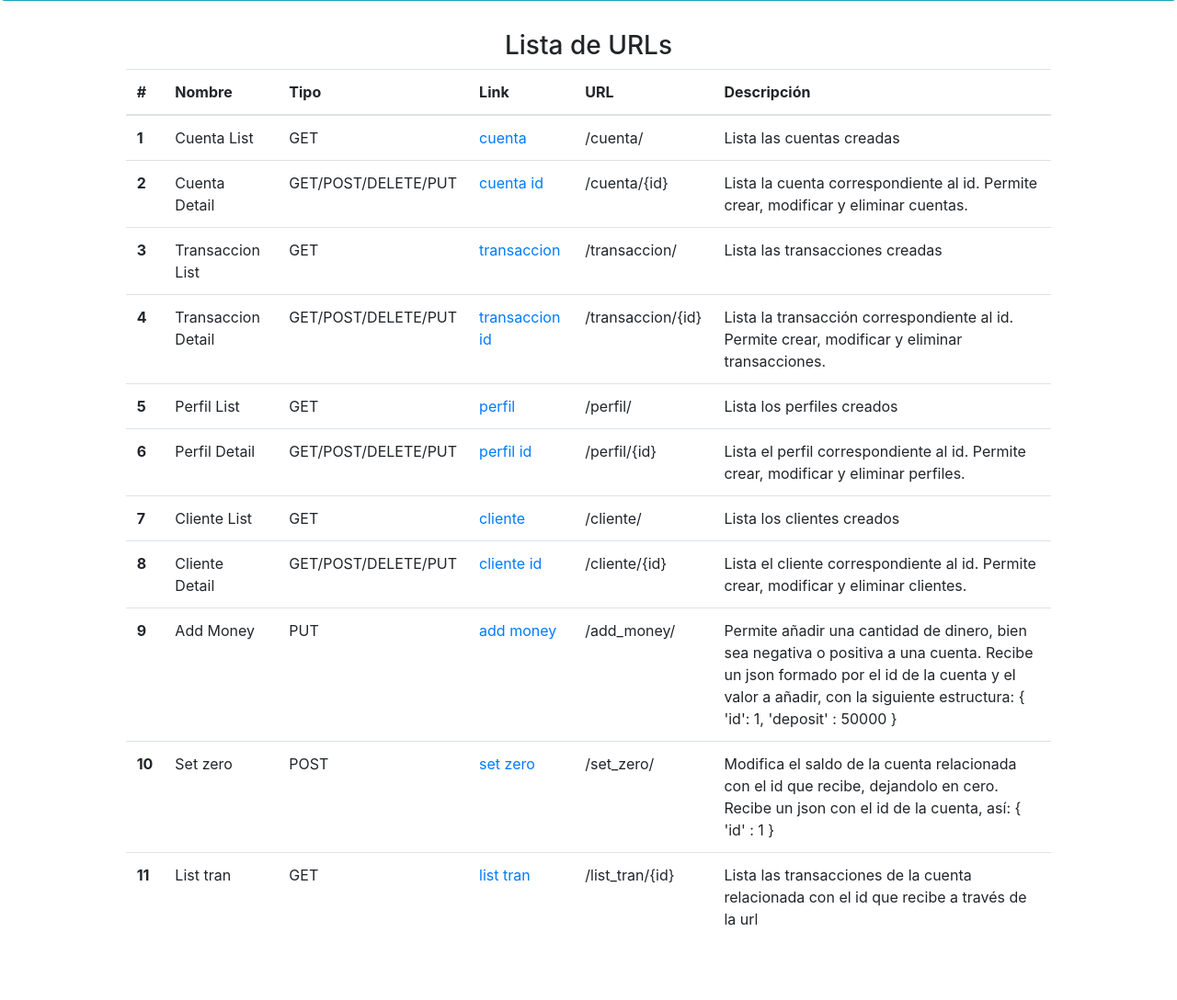
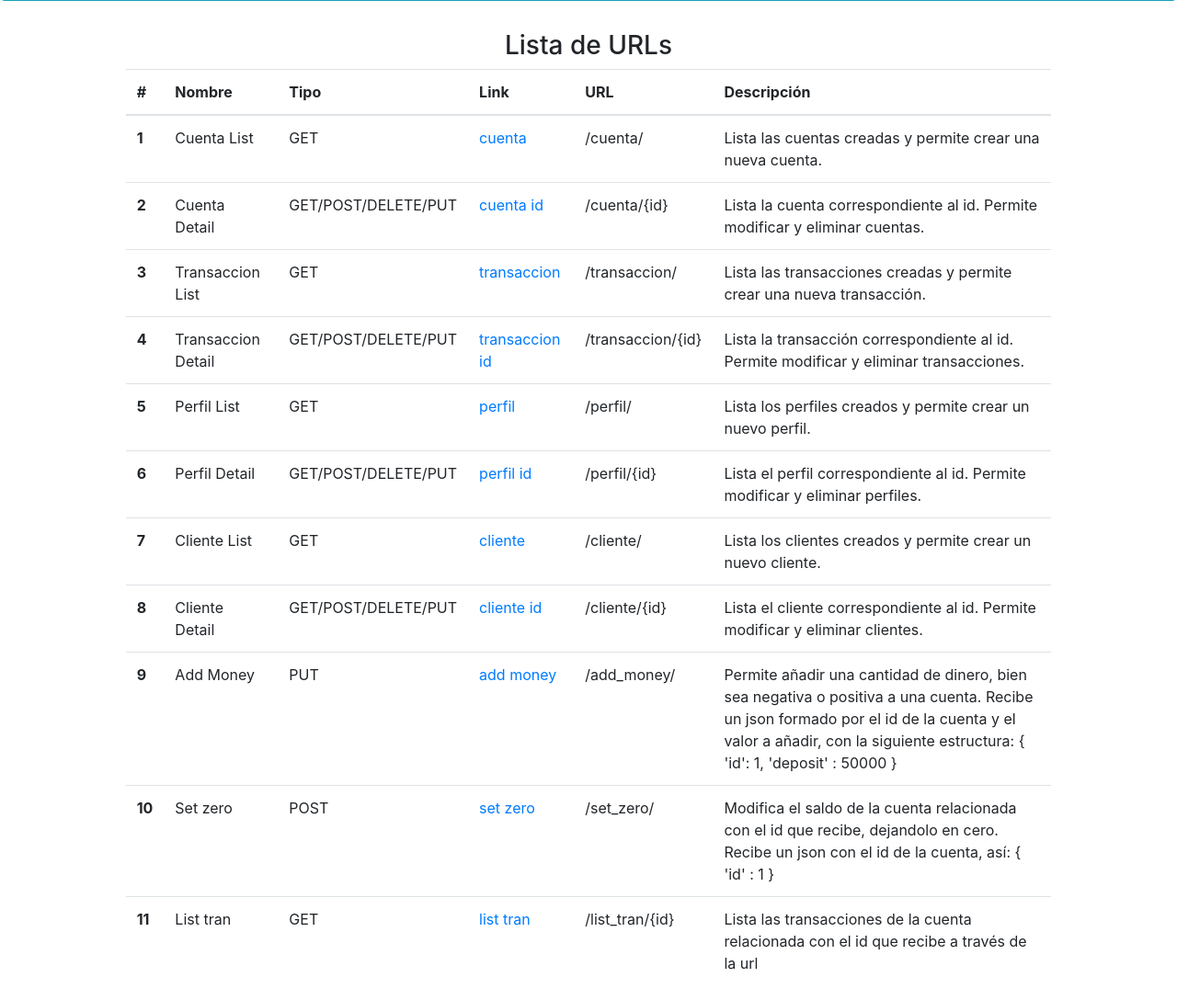
Before and after one commit to jsparadacelis/api-cuenta, a Django app: page / in a window 1280 px wide. Shown: the part 269-1357 px from the top of the page at 92% size. Before the commit the page ends 1276 px from the top, so only its background shows below. Run offline with Django 3.2, Linux system fonts and the light colour scheme; some libraries are stand-ins or nearby versions.

Commit message:
Changing description's texts

```diff
--- a/api/templates/index.htm
+++ b/api/templates/index.htm
@@ -38,7 +38,7 @@
                         <td>GET</td>
                         <td><a href="{% url 'cuenta' %}">cuenta</a></td>
                         <td>/cuenta/</td>
-                        <td>Lista las cuentas creadas</td>
+                        <td>Lista las cuentas creadas y permite crear una nueva cuenta.</td>
                     </tr>
                     <tr>
                         <th scope="row">2</th>
@@ -47,7 +47,7 @@
                         <td><a href="{% url 'cuenta' %}1">cuenta id</a></td>
                         <td>/cuenta/{id}</td>
                         <td>Lista la cuenta correspondiente al
-                            id. Permite crear, modificar
+                            id. Permite modificar
                             y eliminar cuentas.
                         </td>
                     </tr>
@@ -57,7 +57,7 @@
                         <td>GET</td>
                         <td><a href="{% url 'transaccion' %}">transaccion</a></td>
                         <td>/transaccion/</td>
-                        <td>Lista las transacciones creadas</td>
+                        <td>Lista las transacciones creadas y permite crear una nueva transacción.</td>
                     </tr>
                     <tr>
                         <th scope="row">4</th>
@@ -66,7 +66,7 @@
                         <td><a href="{% url 'transaccion' %}1">transaccion id</a></td>
                         <td>/transaccion/{id}</td>
                         <td>Lista la transacción correspondiente al
-                            id. Permite crear, modificar
+                            id. Permite modificar
                             y eliminar transacciones.
                         </td>
                     </tr>
@@ -76,7 +76,7 @@
                         <td>GET</td>
                         <td><a href="{% url 'perfil' %}">perfil</a></td>
                         <td>/perfil/</td>
-                        <td>Lista los perfiles creados</td>
+                        <td>Lista los perfiles creados y permite crear un nuevo perfil.</td>
                     </tr>
                     <tr>
                         <th scope="row">6</th>
@@ -85,7 +85,7 @@
                         <td><a href="{% url 'perfil' %}1">perfil id</a></td>
                         <td>/perfil/{id}</td>
                         <td>Lista el perfil correspondiente al
-                            id. Permite crear, modificar
+                            id. Permite modificar
                             y eliminar perfiles.
                         </td>
                     </tr>
@@ -95,7 +95,7 @@
                         <td>GET</td>
                         <td><a href="{% url 'cliente' %}">cliente</a></td>
                         <td>/cliente/</td>
-                        <td>Lista los clientes creados</td>
+                        <td>Lista los clientes creados y permite crear un nuevo cliente.</td>
                     </tr>
                     <tr>
                         <th scope="row">8</th>
@@ -104,7 +104,7 @@
                         <td><a href="{% url 'cliente' %}1">cliente id</a></td>
                         <td>/cliente/{id}</td>
                         <td>Lista el cliente correspondiente al
-                            id. Permite crear, modificar
+                            id. Permite modificar
                             y eliminar clientes.
                         </td>
                     </tr>
```
